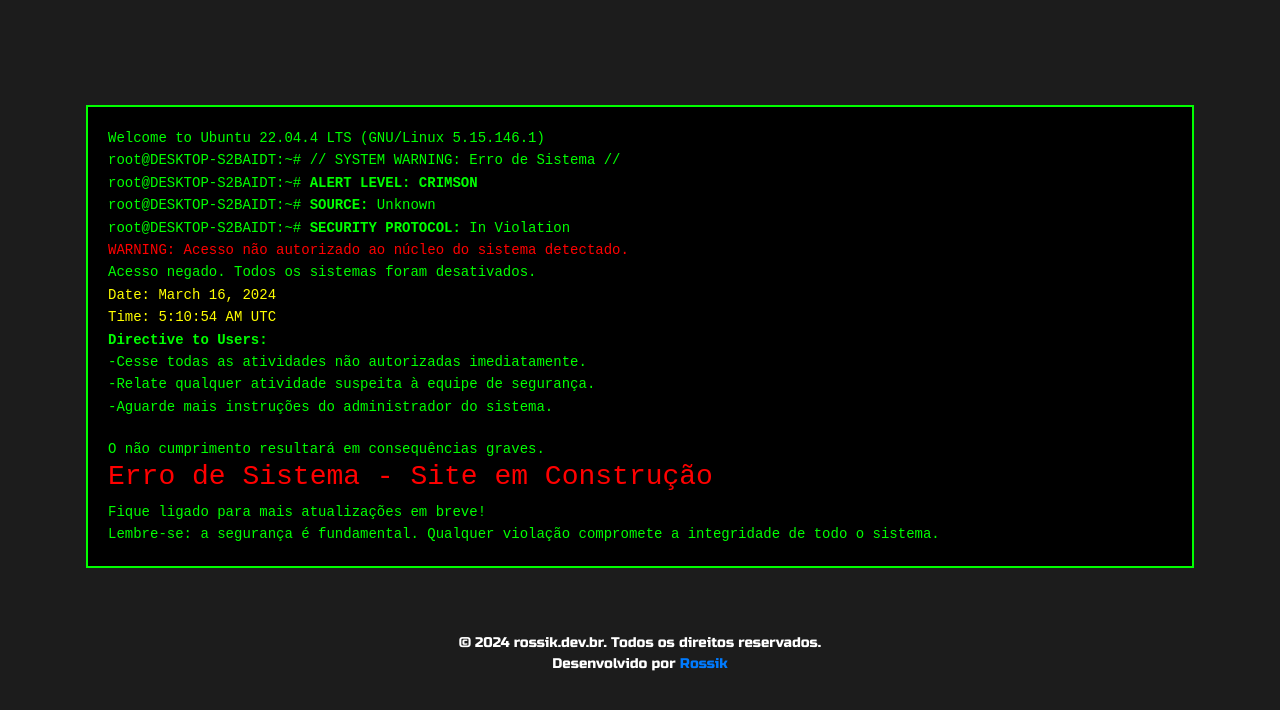
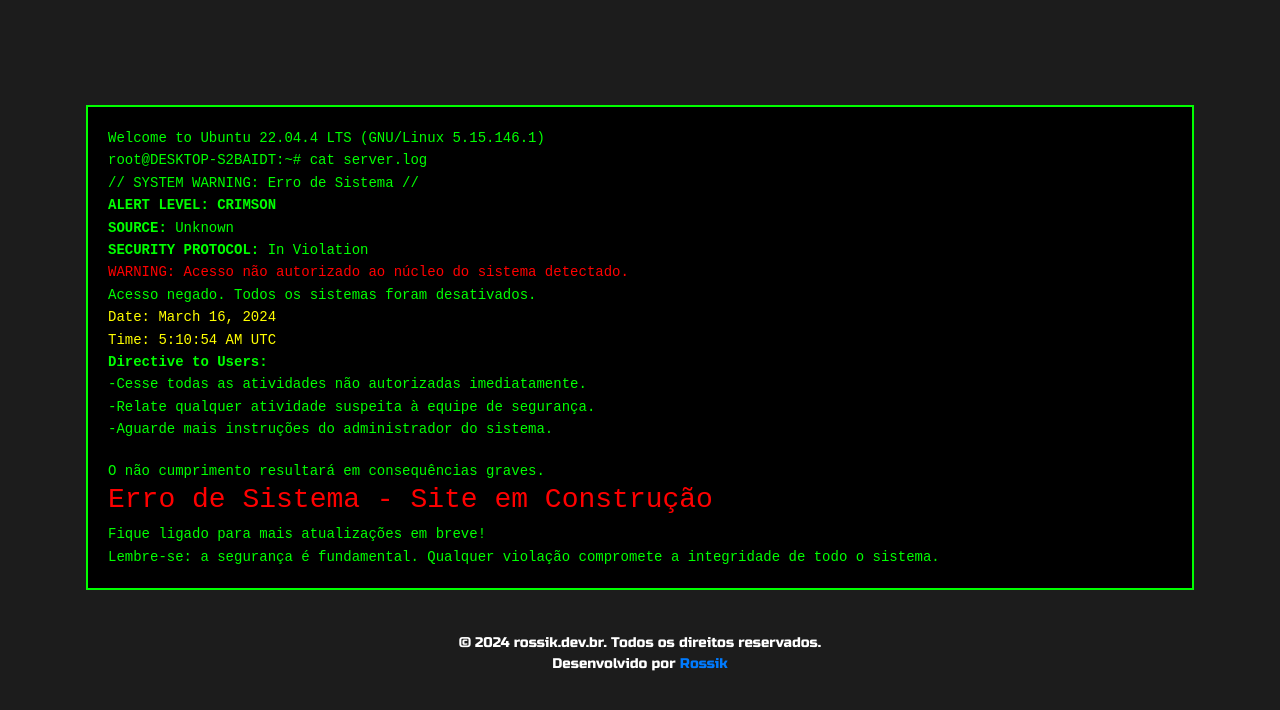
Before and after one commit to GuilhermeRossiKirsten/constructionpage, a website: page index.html in a window 1280 px wide. Shown: the part 96-806 px from the top of the page. Drawn offline with nearby package versions, Linux system fonts and the light colour scheme.

Commit message:
alteracao texto index.html

```diff
--- a/index.html
+++ b/index.html
@@ -23,10 +23,11 @@
         <div class="container">
             <div class="console">
                 <p>Welcome to Ubuntu 22.04.4 LTS (GNU/Linux 5.15.146.1)</p>
-                <p>root@DESKTOP-S2BAIDT:~# // SYSTEM WARNING: Erro de Sistema //</p>
-                <p>root@DESKTOP-S2BAIDT:~#<strong> ALERT LEVEL: CRIMSON</strong></p>
-                <p>root@DESKTOP-S2BAIDT:~#<strong> SOURCE:</strong> Unknown</p>
-                <p>root@DESKTOP-S2BAIDT:~#<strong> SECURITY PROTOCOL:</strong> In Violation</p>
+                <p>root@DESKTOP-S2BAIDT:~# cat server.log</p>
+                <p>// SYSTEM WARNING: Erro de Sistema //</p>
+                <p><strong> ALERT LEVEL: CRIMSON</strong></p>
+                <p><strong> SOURCE:</strong> Unknown</p>
+                <p><strong> SECURITY PROTOCOL:</strong> In Violation</p>
                 <p class="glitch glitch--2">WARNING: Acesso não autorizado ao núcleo do sistema detectado.</p>
                 <p>Acesso negado. Todos os sistemas foram desativados.</p>
                 <div id="errorMessage" style="color: yellow;"></div>
```
Also changed, not shown: 1 other file.
